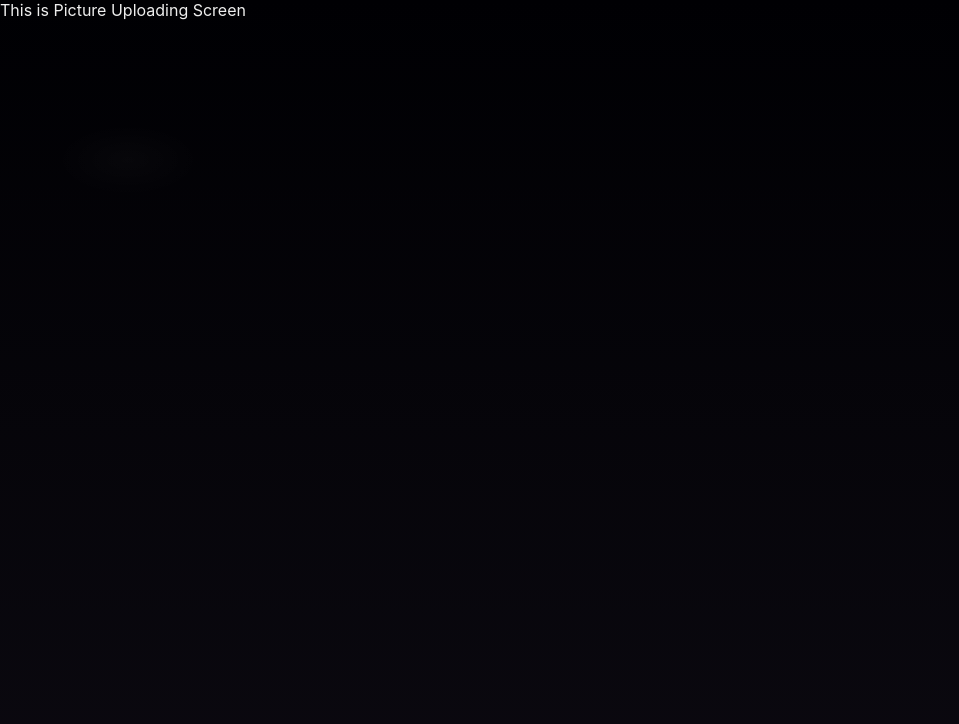
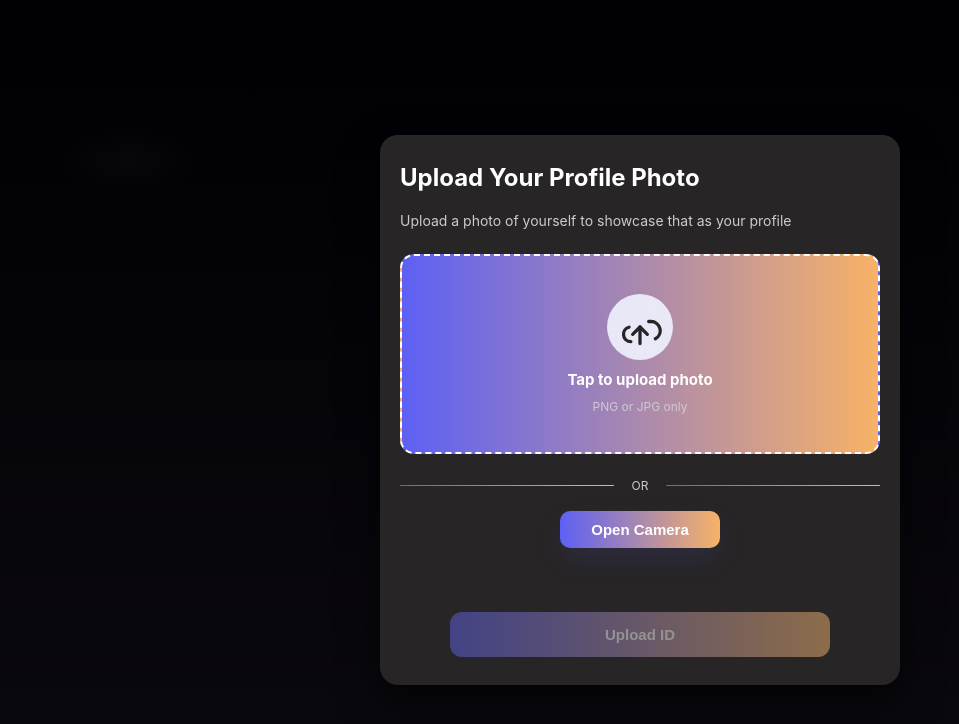
Before and after one commit to sameer021000/GoldArtisan, a React (Create React App) app in the folder frontend/: page /PictureUploadingPath in a window 1280 px wide. Shown: the top 724 px of the page, without its empty margins (0-959 px from the left). Built offline with nearby package versions, Linux system fonts and the light colour scheme.

Commit message:
Implemented PictureUploadingScreen

```diff
--- a/frontend/src/PictureUploadingFolder/PictureUploadingScreen.jsx
+++ b/frontend/src/PictureUploadingFolder/PictureUploadingScreen.jsx
@@ -1,8 +1,106 @@
+// PictureUploadingScreen.jsx
+import React, { useRef, useState } from "react";
 import "./PictureUploadingScreenCSS.css";
-function PictureUploadingScreen()
-{
-    return(
-        <div>This is Picture Uploading Screen</div>
-    );
+import { useNavigate } from "react-router-dom";
+
+function PictureUploadingScreen() {
+  const navigate = useNavigate();
+  const fileInputRef = useRef(null);
+  const [fileName, setFileName] = useState("");
+  const [filePicked, setFilePicked] = useState(false);
+
+  const handleTapUpload = () => {
+    if (fileInputRef.current) fileInputRef.current.click();
+  };
+
+  const handleFileChange = (e) => {
+    const f = e.target.files && e.target.files[0];
+    if (f) {
+      setFileName(f.name);
+      setFilePicked(true);
+    } else {
+      setFileName("");
+      setFilePicked(false);
+    }
+  };
+
+  const handleOpenCamera = () => {
+    // For now open file picker with capture attribute for mobile camera usage (if supported)
+    if (fileInputRef.current) {
+      fileInputRef.current.setAttribute("capture", "environment");
+      fileInputRef.current.click();
+      // remove capture attribute after click so that subsequent clicks behave normally
+      setTimeout(() => {
+        if (fileInputRef.current) fileInputRef.current.removeAttribute("capture");
+      }, 1000);
+    }
+  };
+
+  const handleUploadId = () => {
+    // placeholder: perform upload action; for now navigate back or show console
+    console.log("Uploading file:", fileName);
+    // example navigate to next step
+    navigate("/HomeScreenPath");
+  };
+
+  return (
+    <div id="divId1_PictureUpload">
+      <div id="contentWrap_PictureUpload">
+        <h1 id="h1Id1_Picture">Upload Your Profile Photo</h1>
+        <p id="pId1_Picture">Upload a photo of yourself to showcase that as your profile</p>
+
+        <div id="uploadBox_Picture" role="button" onClick={handleTapUpload} tabIndex={0}
+             onKeyDown={(e) => { if (e.key === "Enter" || e.key === " ") handleTapUpload(); }}>
+          <div id="uploadIcon_Picture" aria-hidden="true">
+            {/* cloud upload icon */}
+            <svg width="44" height="44" viewBox="0 0 24 24" fill="none" stroke="currentColor" strokeWidth="1.8" strokeLinecap="round" strokeLinejoin="round">
+              <path d="M16 16l-4-4-4 4"></path>
+              <path d="M12 12v9"></path>
+              <path d="M20.39 18.39A5 5 0 0018 9h-1.26"></path>
+              <path d="M7 20a4 4 0 01-1-7.87"></path>
+            </svg>
+          </div>
+
+          <div id="tapText_Picture">Tap to upload photo</div>
+          <div id="formatText_Picture">PNG or JPG only</div>
+
+          {/* Hidden file input */}
+          <input
+            id="fileInput_Picture"
+            ref={fileInputRef}
+            type="file"
+            accept="image/*,application/pdf"
+            onChange={handleFileChange}
+            style={{ display: "none" }}
+          />
+        </div>
+
+        <div id="orRow_Picture">
+          <div id="sepLineLeft_Picture" />
+          <div id="orText_Picture">OR</div>
+          <div id="sepLineRight_Picture" />
+        </div>
+
+        <button id="openCameraBtn_Picture" type="button" onClick={handleOpenCamera}>
+          Open Camera
+        </button>
+
+        <div id="fileInfo_Picture" aria-live="polite">{filePicked ? fileName : ""}</div>
+
+        <div id="bottomRow_Picture">
+          <button
+            id="uploadIdBtn_Picture"
+            type="button"
+            onClick={handleUploadId}
+            disabled={!filePicked}
+            aria-disabled={!filePicked}
+          >
+            Upload ID
+          </button>
+        </div>
+      </div>
+    </div>
+  );
 }
+
 export default PictureUploadingScreen;
--- a/frontend/src/PictureUploadingFolder/PictureUploadingScreenCSS.css
+++ b/frontend/src/PictureUploadingFolder/PictureUploadingScreenCSS.css
@@ -0,0 +1,189 @@
+#divId1_PictureUpload {
+  width: 100%;
+  min-height: 100vh;
+  display: flex;
+  align-items: center;
+  justify-content: center;
+  padding: 6vh 20px 28px 20px;
+  box-sizing: border-box;
+  background: radial-gradient(1200px 600px at 10% 20%, rgba(255, 255, 255, 0.02), transparent 6%),
+    linear-gradient(180deg, #000003 0%, #0b0910 100%);
+  color: #eee;
+}
+
+/* Card wrapper */
+#contentWrap_PictureUpload {
+  width: 100%;
+  max-width: 520px;
+  background: rgb(39, 37, 37);
+  border-radius: 18px;
+  padding: 28px 20px;
+  box-shadow: 0 18px 40px rgba(0, 0, 0, 0.65), inset 0 2px 6px rgba(255, 255, 255, 0.02);
+  display: flex;
+  flex-direction: column;
+  gap: 18px;
+  box-sizing: border-box;
+  text-align: center;
+}
+
+/* Title & subtitle */
+#h1Id1_Picture {
+  margin: 0;
+  font-size: clamp(20px, 3.4vw, 24px);
+  font-weight: 700;
+  color: #ffffff;
+  text-align: left;
+}
+
+#pId1_Picture {
+  margin: 0;
+  color: #cfc9d1;
+  text-align: left;
+  font-size: 14px;
+  line-height: 1.4;
+}
+
+/* Upload box (dashed rounded) */
+#uploadBox_Picture {
+  margin: 6px auto 0 auto;
+  width: 100%;
+  min-height: 200px;
+  border-radius: 14px;
+  border: 2px dashed #ffffff;
+  display: flex;
+  flex-direction: column;
+  align-items: center;
+  justify-content: center;
+  gap: 10px;
+  padding: 22px;
+  cursor: pointer;
+  background: linear-gradient(90deg, rgba(93, 96, 244, 1), rgba(247, 178, 103, 1));
+  transition: box-shadow .12s ease, transform .08s ease;
+  box-sizing: border-box;
+}
+
+/* Focus / hover */
+#uploadBox_Picture:focus,
+#uploadBox_Picture:hover {
+  box-shadow: 0 8px 30px #ffffff;
+  transform: translateY(-2px);
+  outline: none;
+}
+
+/* Icon circle */
+#uploadIcon_Picture {
+  width: 66px;
+  height: 66px;
+  border-radius: 50%;
+  background: rgba(240, 243, 255, 0.9);
+  display: flex;
+  align-items: center;
+  justify-content: center;
+  color: rgb(39, 37, 37);
+}
+
+/* Primary instruction */
+#tapText_Picture {
+  font-size: 15px;
+  font-weight: 700;
+  color: #ffffff;
+}
+
+/* helper text */
+#formatText_Picture {
+  font-size: 12px;
+  color: #cfc9d1;
+}
+
+/* OR separator row */
+#orRow_Picture {
+  width: 100%;
+  margin: 6px 0 0 0;
+  display: flex;
+  align-items: center;
+  gap: 12px;
+  justify-content: center;
+}
+
+#sepLineLeft_Picture,
+#sepLineRight_Picture {
+  height: 1px;
+  flex: 1;
+  background: linear-gradient(90deg, rgba(93, 96, 244, 1), rgba(247, 178, 103, 1));
+  border-radius: 1px;
+}
+
+#orText_Picture {
+  font-size: 12px;
+  color: #cfc9d1;
+  padding: 0 6px;
+}
+
+/* Open camera button (blue) */
+#openCameraBtn_Picture {
+  margin: 0 auto;
+  width: 160px;
+  padding: 10px 14px;
+  border-radius: 10px;
+  font-weight: 700;
+  font-size: 15px;
+  background: linear-gradient(90deg, rgba(93, 96, 244, 1), rgba(247, 178, 103, 1));
+  color: #fff;
+  border: none;
+  cursor: pointer;
+  box-shadow: 0 12px 28px rgba(93, 96, 244, 0.12);
+  transition: transform .12s ease, box-shadow .12s ease, opacity .08s ease;
+}
+
+#openCameraBtn_Picture:hover { transform: translateY(-2px); }
+#openCameraBtn_Picture:active { transform: translateY(1px) scale(.998); }
+
+/* file name display */
+#fileInfo_Picture {
+  font-size: 13px;
+  color: #fff;
+  min-height: 18px;
+  margin-top: 4px;
+}
+
+/* Bottom row with upload button */
+#bottomRow_Picture {
+  margin-top: 6px;
+  display: flex;
+  justify-content: center;
+  width: 100%;
+}
+
+#uploadIdBtn_Picture {
+  width: 100%;
+  max-width: 380px;
+  padding: 14px 12px;
+  border-radius: 12px;
+  font-weight: 700;
+  font-size: 15px;
+  color: #fff;
+  background: linear-gradient(90deg, rgba(93, 96, 244, 1), rgba(247, 178, 103, 1));
+  border: none;
+  cursor: pointer;
+  box-shadow: 0 12px 32px rgba(93, 96, 244, 0.12);
+  transition: transform .12s ease, box-shadow .12s ease, opacity .08s ease;
+}
+
+/* Disabled style */
+#uploadIdBtn_Picture[disabled],
+#uploadIdBtn_Picture[aria-disabled="true"] {
+  opacity: 0.5;
+  cursor: not-allowed;
+  filter: saturate(.9);
+  transform: none;
+  box-shadow: none;
+}
+
+/* Responsive adjustments */
+@media (max-width: 480px) {
+  #contentWrap_PictureUpload { padding: 20px 16px; border-radius: 14px; gap: 14px; }
+  #uploadBox_Picture { min-height: 180px; padding: 18px; border-radius: 12px; }
+  #uploadIcon_Picture { width: 58px; height: 58px; }
+  #openCameraBtn_Picture { width: 140px; padding: 10px; border-radius: 10px; }
+  #uploadIdBtn_Picture { padding: 12px; font-size: 15px; border-radius: 10px; }
+}
```
